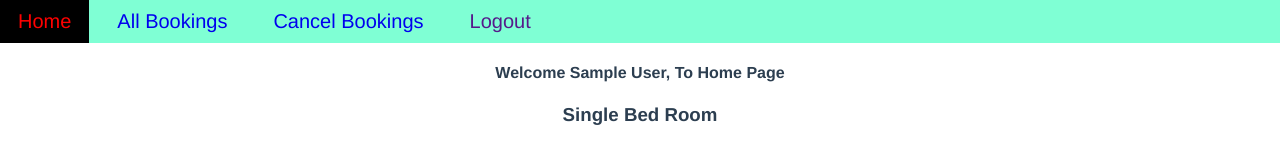
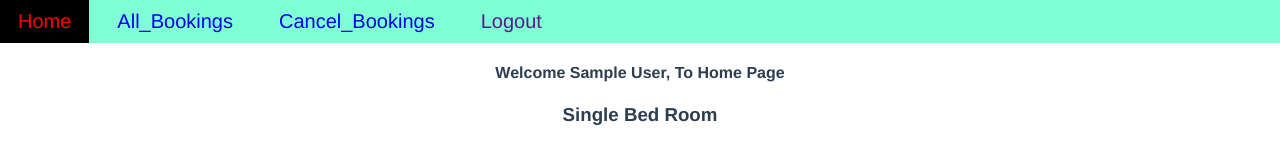
Before and after one commit to prafullarawat/Mini_Projects, a Vue app in the folder Resto_Project/restpro/: page / in a window 1280 px wide. Shown: the top 142 px of the page. Built offline with nearby package versions, Linux system fonts and the light colour scheme; sample sign-in values are in the browser's storage.

Commit message:
Update HeaderResto.vue

```diff
--- a/Resto_Project/restpro/src/components/HeaderResto.vue
+++ b/Resto_Project/restpro/src/components/HeaderResto.vue
@@ -1,8 +1,8 @@
 <template>
   <div class="nav">
     <router-link to="/">Home</router-link>
-    <router-link to="/AllBook">All Bookings</router-link>
-    <router-link to="/CancelBook">Cancel Bookings</router-link>
+    <router-link to="/AllBook">All_Bookings</router-link>
+    <router-link to="/CancelBook">Cancel_Bookings</router-link>
     <a v-on:click="logout" href="">Logout</a>
   </div>
 </template>
```
